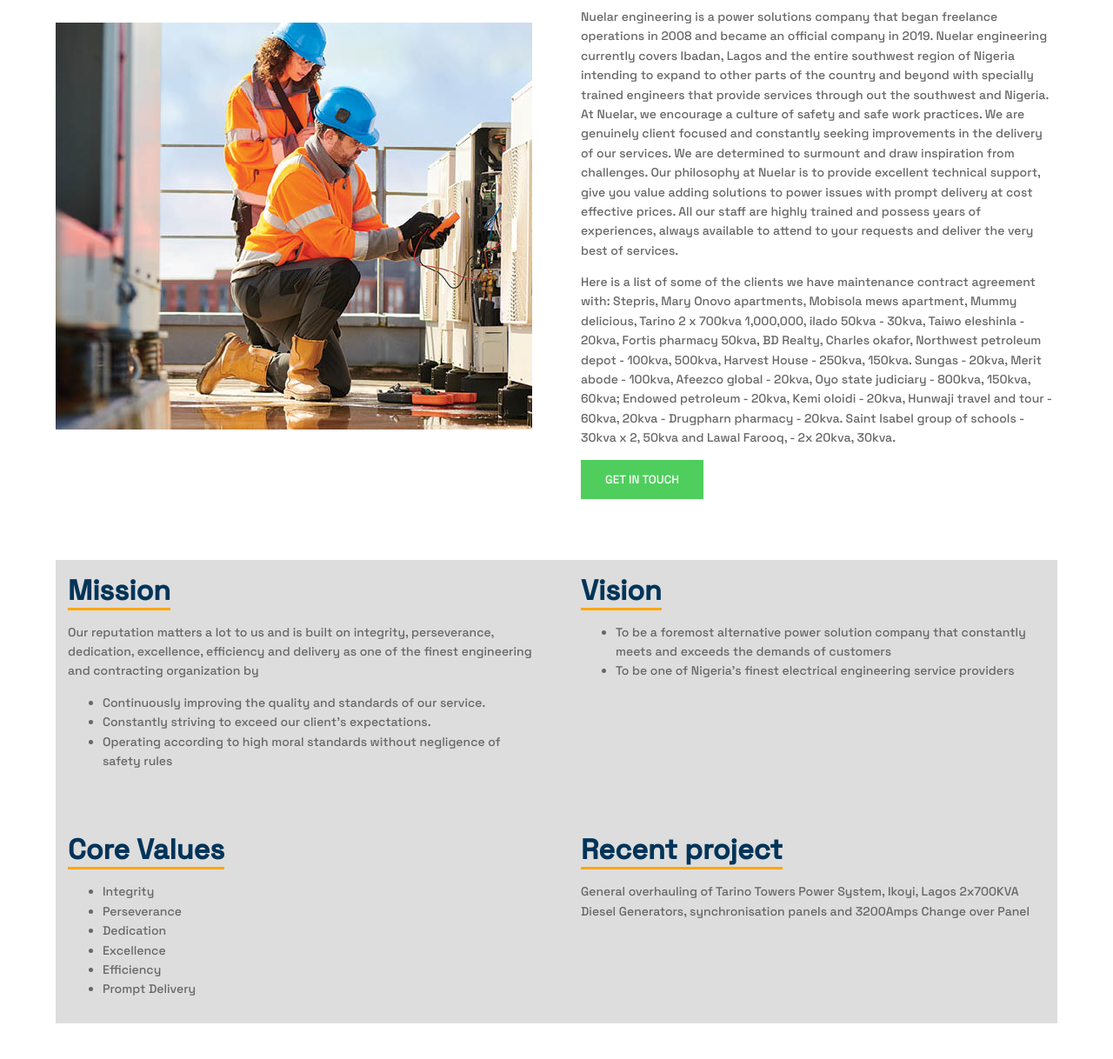
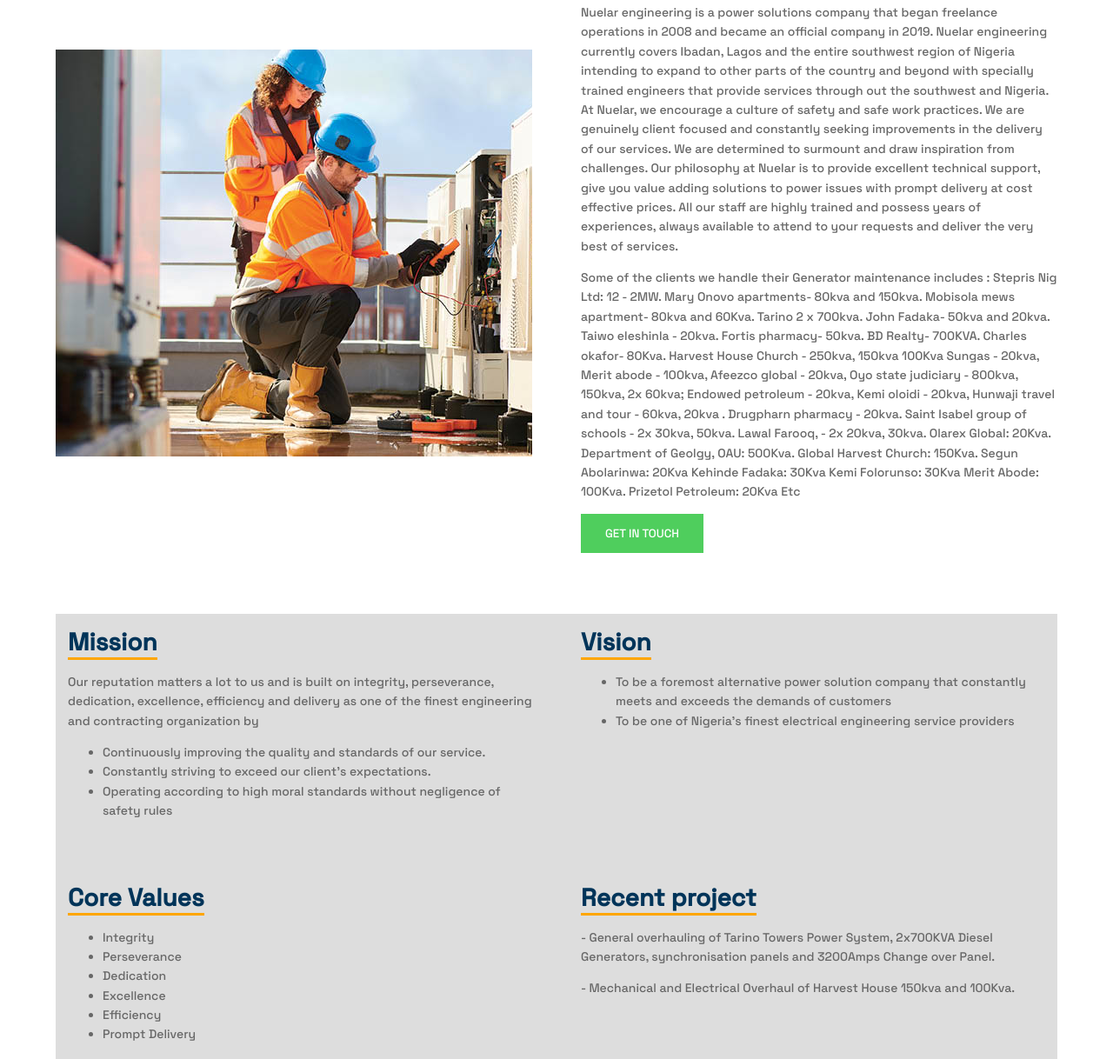
Before and after one commit to Adeyemo003/nuelarTRIAL, a plain HTML site: page index.html in a window 1280 px wide. Shown: the part 784-2002 px from the top of the page at 87% size. Drawn offline with Linux system fonts and the light colour scheme.

Commit message:
change II

```diff
--- a/index.html
+++ b/index.html
@@ -45,7 +45,7 @@
                     <div>
                       <h2>Who We Are</h2>
                         <p>
-                          <strong>A Proven Leader in Maintainance of Solar and Generator equipments</strong>.
+                          <strong>A proven leader in operations and maintenance of Electric Power generation system</strong>.
                           Nuelar Engineering, is a professional engineering firm, structured to improve and provide solutions to power issues. <span class="readmore-text">
                           We offer services ranging from <strong>Solar and Generator services to Mechanical and Electrical Engineering Support</strong>.</span>
                           <br>
@@ -65,7 +65,7 @@
                       <div>
                           <h2>Our Reputation</h2>
                             <p>
-                              Since we became an official company in 2019, we have earned a <strong> Reputation for delivering outstanding, accurate services </strong> in extremely time sensitive multilayered environments.<span class="readmore-text">We are genuinely client focused and constantly seeking improvements in the delivery of our services.
+                              Since we became an official company in 2019, we have earned a <strong> Reputation for delivering outstanding, accurate services </strong> in extremely time sensitive multilayered environments. <span class="readmore-text">We are genuinely client focused and constantly seeking improvements in the delivery of our services.
                               We are determined to surmount and draw inspiration from challenges.</span>
                               <br>
                               <button class="readmore readmore2">Read more...</button>
@@ -96,11 +96,29 @@
                 All our staff are highly trained and possess years of experiences, always available to attend to your requests and deliver the very best of services.
               </p>
               <p class="History">
-                Here is a list of some of the clients we have maintenance contract agreement with:
-                Stepris, Mary Onovo apartments, Mobisola mews apartment, Mummy delicious, Tarino 2 x 700kva 1,000,000, ilado 50kva - 30kva, Taiwo eleshinla - 20kva,
-                Fortis pharmacy 50kva, BD Realty, Charles okafor, Northwest petroleum depot - 100kva, 500kva, Harvest House - 250kva, 150kva. Sungas - 20kva, Merit abode - 100kva,
-                Afeezco global - 20kva, Oyo state judiciary - 800kva, 150kva, 60kva; Endowed petroleum - 20kva, Kemi oloidi - 20kva, Hunwaji travel and tour - 60kva, 20kva - Drugpharn pharmacy - 20kva.
-                Saint Isabel group of schools - 30kva x 2, 50kva and Lawal Farooq, - 2x 20kva, 30kva.
+                Some of the clients we handle their Generator maintenance includes :
+                Stepris Nig Ltd: 12 - 2MW.
+                Mary Onovo apartments- 80kva and 150kva.
+                Mobisola mews apartment- 80kva and 60Kva.
+                Tarino 2 x 700kva.
+                John Fadaka- 50kva and 20kva.
+                Taiwo eleshinla - 20kva. Fortis pharmacy- 50kva. BD Realty- 700KVA.
+                Charles okafor- 80Kva. Harvest House  Church - 250kva, 150kva 100Kva Sungas - 20kva,
+                Merit abode - 100kva, Afeezco global - 20kva,
+                Oyo state judiciary - 800kva, 150kva, 2x 60kva; Endowed petroleum - 20kva,
+                Kemi oloidi - 20kva, Hunwaji travel and tour - 60kva, 20kva .
+                Drugpharn pharmacy - 20kva.
+                Saint Isabel group of schools - 2x 30kva, 50kva.
+                Lawal Farooq, - 2x 20kva, 30kva.
+                Olarex Global: 20Kva.
+                Department of Geolgy, OAU: 500Kva.
+                Global Harvest Church: 150Kva.
+                Segun Abolarinwa: 20Kva
+                Kehinde Fadaka: 30Kva
+                Kemi Folorunso: 30Kva
+                Merit Abode: 100Kva.
+                Prizetol Petroleum: 20Kva
+                Etc
               </p>
               <button class="getintouch-btn">
                 <a href="https://wa.me/2348160614277">Get In Touch</a>
@@ -141,8 +159,11 @@
              <div>
                  <h2>Recent project</h2>
                      <p>
-                        General overhauling of Tarino Towers Power System, Ikoyi, Lagos
-                        2x700KVA Diesel Generators, synchronisation panels and 3200Amps Change over Panel
+                      - General overhauling of Tarino Towers Power System, 2x700KVA Diesel Generators,
+                      synchronisation panels and 3200Amps Change over Panel.
+                     </p>
+                     <p>
+                      - Mechanical and Electrical Overhaul of Harvest House 150kva and 100Kva.
                      </p>
              </div>
           </div>
@@ -157,7 +178,7 @@
 
         <div>
           <img class="images" src="power.jpg" alt="Power System Technical Analysis, Designs and Applications">
-          <span class="texton">Power System Technical Analysis, Designs and Applications</span>
+          <span class="texton">Power systems Technical  analysis, Designs, installation, Application, commissioning and Maintenance.</span>
         </div>
 
         <div>
@@ -276,6 +297,9 @@
           <div>
             <img src="download (9).png" alt="Victron Energy logo">
           </div>
+          <div>
+            <img src="mikano logo.png" alt="mikano logo">
+          </div>
         </div>
       </div>
 
@@ -309,13 +333,20 @@
         <div>
           <div class="tags1">
            <div><img class="icon1" src="location.png"></div>
-            <p>Office: 6, PHCN Lane, Afonta Dugbe, Ibadan, Oyo State. || 2, Oredola Close off,Olorunkemi Street , Bariga.</p>
+            <p>Office: 6, PHCN Lane, Afonta Dugbe, Ibadan, Oyo State.</p>
            </div>
         </div>
         <div>
           <div class="tags">
            <div><img class="icon" class="" src="email.png"></div>
             <p>Email: Nuelarengr@gmail.com</p>
+           </div>
+        </div>
+        <div>
+          <div class="tags">
+           <div><img class="icon" class="" src="phone.png"></div>
+            <p>+2348160614277,
+              +2348165552412</p>
            </div>
         </div>
       </div>
--- a/nuelar.css
+++ b/nuelar.css
@@ -175,7 +175,7 @@ nav a:hover {
 h2{
   color: #031420;
   text-align: center;
-  font-size: 2.3rem;
+  font-size: 2rem;
 }
 
 .slide1{
```
Also changed, not shown: mikano logo.png (added).
